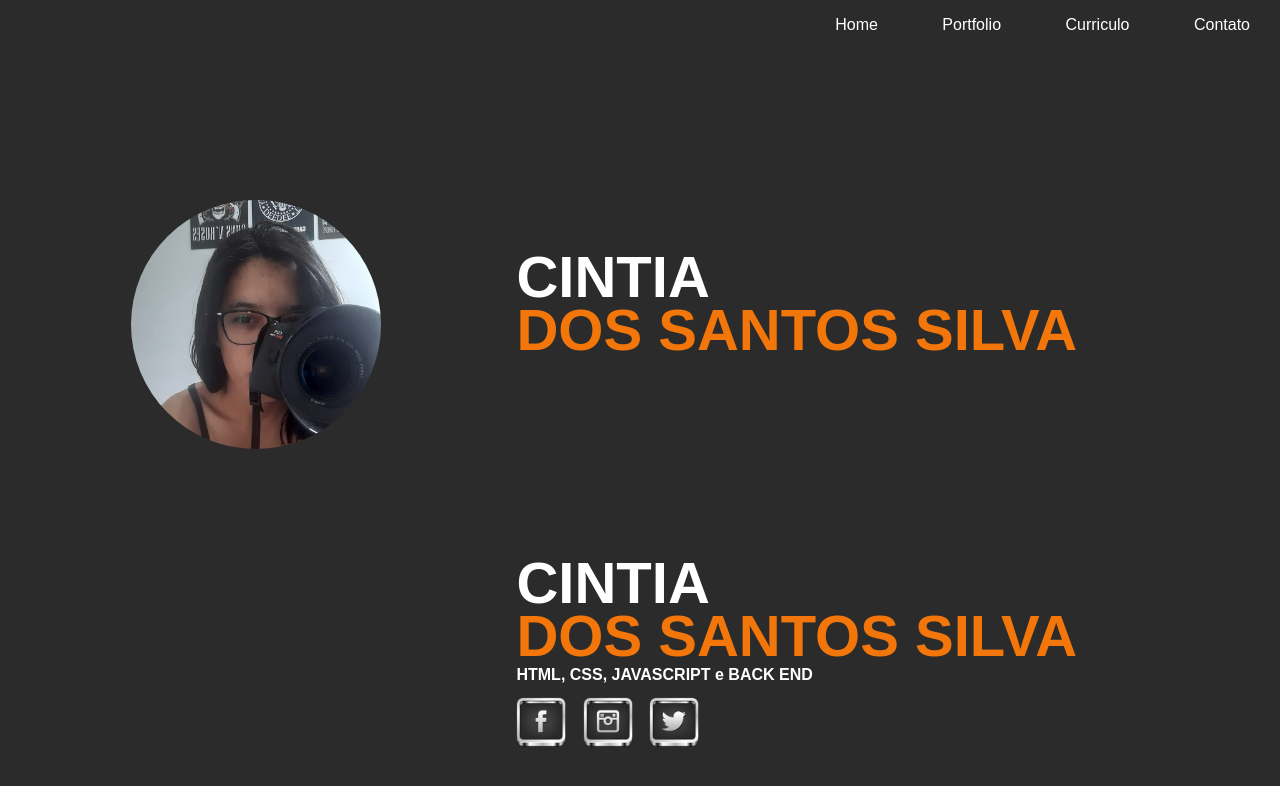
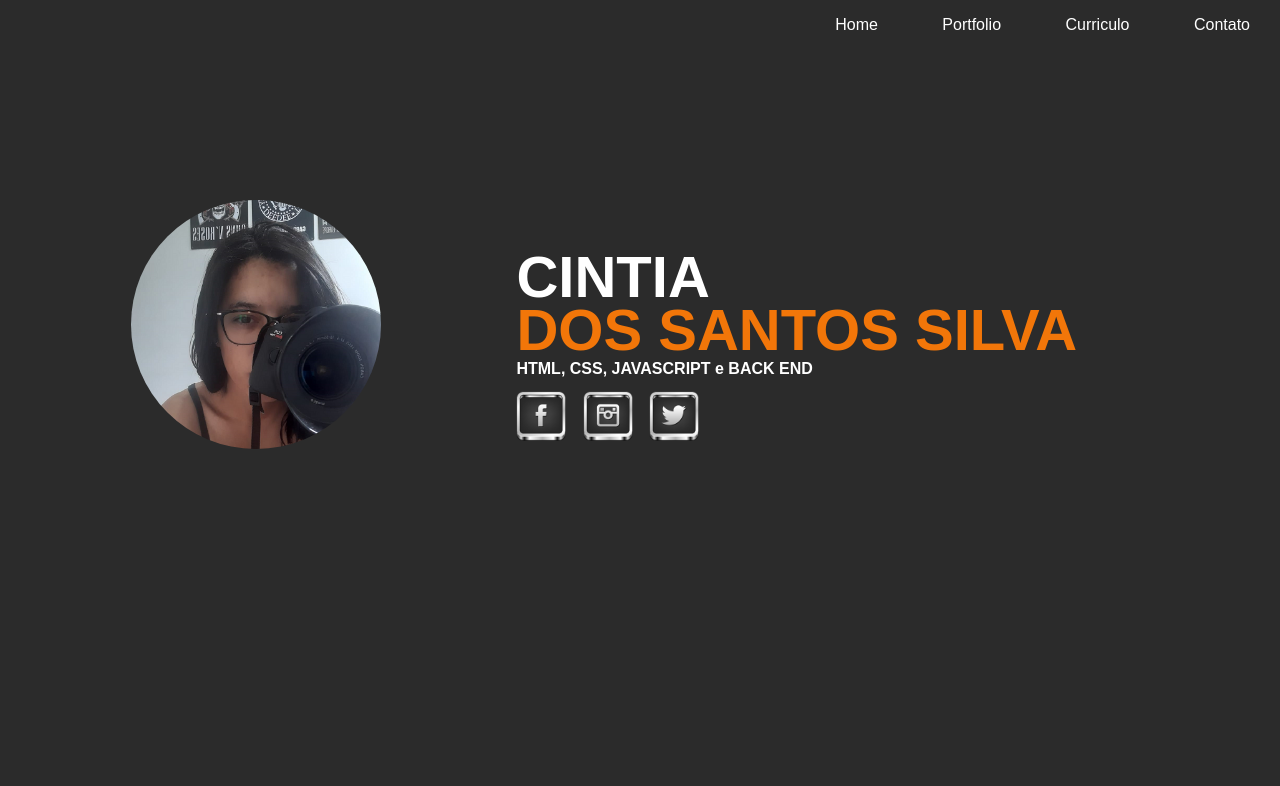
Before and after one commit to CintiaSilva7300/portfolio, a plain HTML site: page index.html in a window 1280 px wide. Drawn offline with Linux system fonts and the light colour scheme.

Commit message:
Update index.html

```diff
--- a/index.html
+++ b/index.html
@@ -30,8 +30,6 @@
 		<div class="profile-title">
 			<h1>Cintia<span> Dos Santos Silva</span></h1>
 
-			<h1>Cintia<span> Dos Santos Silva</span></h1>
-
 			<h2>HTML, CSS, JAVASCRIPT e BACK END</h2>
 
 			<a href="https://www.facebook.com/profile.php?id=100023883661041"><img class= "social-img" src="img/facebook.png" alt="link para o facebook" target="_blankz"></a>
```
